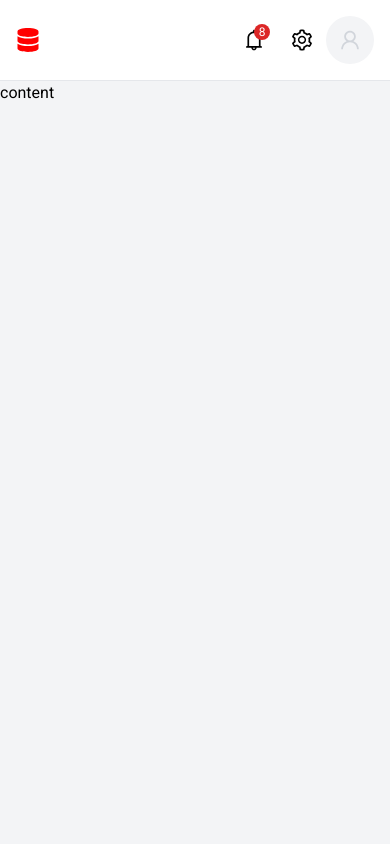
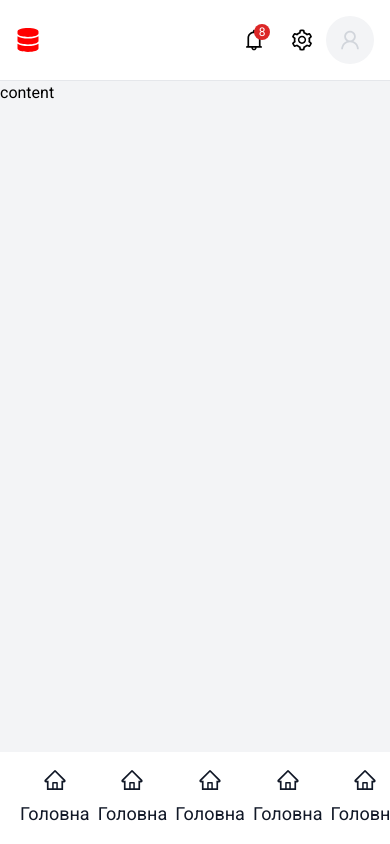
Before and after one commit to artipavl/document-management, a Next.js app: page / in a window 390 px wide. Built offline with nearby package versions, Linux system fonts and the light colour scheme.

Commit message:
Create MobileHeader

```diff
--- a/src/app/layout.tsx
+++ b/src/app/layout.tsx
@@ -2,6 +2,7 @@ import { Roboto } from "next/font/google";
 import "./globals.css";
 import Header from "@/components/header";
 import "../../tailwind.config";
+import MobileHeader from "@/components/mobileHeader";
 // import { Metadata } from "next";
 
 const roboto = Roboto({
@@ -30,6 +31,7 @@ export default function RootLayout({
       >
         <Header />
         <main className="bg-gray-100 w-full">{children}</main>
+        <MobileHeader />
       </body>
     </html>
   );
--- /dev/null
+++ b/src/components/mobileHeader.tsx
@@ -0,0 +1,60 @@
+import Link from "next/link";
+import React, { FC } from "react";
+
+import { AiOutlineHome } from "react-icons/ai";
+
+type MobileHeaderProps = {};
+
+const MobileHeader: FC<MobileHeaderProps> = (props) => {
+  return (
+    <ul className="px-4 py-2 bg-white flex justify-between fixed bottom-0 left-0 w-full xl:hidden">
+      <li>
+        <Link
+          href="/"
+          className="flex items-center flex-col gap-2 py-2 px-1 hover:text-red-500 focus:text-red-500 text-gray-900 text-lg	"
+        >
+          <AiOutlineHome className="w-6 h-6 text-current" />
+          <span>Головна</span>
+        </Link>
+      </li>
+      <li>
+        <Link
+          href="/"
+          className="flex items-center flex-col gap-2 py-2 px-1 hover:text-red-500 focus:text-red-500 text-gray-900 text-lg	"
+        >
+          <AiOutlineHome className="w-6 h-6 text-current" />
+          <span>Головна</span>
+        </Link>
+      </li>
+      <li>
+        <Link
+          href="/"
+          className="flex items-center flex-col gap-2 py-2 px-1 hover:text-red-500 focus:text-red-500 text-gray-900 text-lg	"
+        >
+          <AiOutlineHome className="w-6 h-6 text-current" />
+          <span>Головна</span>
+        </Link>
+      </li>
+      <li>
+        <Link
+          href="/"
+          className="flex items-center flex-col gap-2 py-2 px-1 hover:text-red-500 focus:text-red-500 text-gray-900 text-lg	"
+        >
+          <AiOutlineHome className="w-6 h-6 text-current" />
+          <span>Головна</span>
+        </Link>
+      </li>
+      <li>
+        <Link
+          href="/"
+          className="flex items-center flex-col gap-2 py-2 px-1 hover:text-red-500 focus:text-red-500 text-gray-900 text-lg	"
+        >
+          <AiOutlineHome className="w-6 h-6 text-current" />
+          <span>Головна</span>
+        </Link>
+      </li>
+    </ul>
+  );
+};
+
+export default MobileHeader;
```
